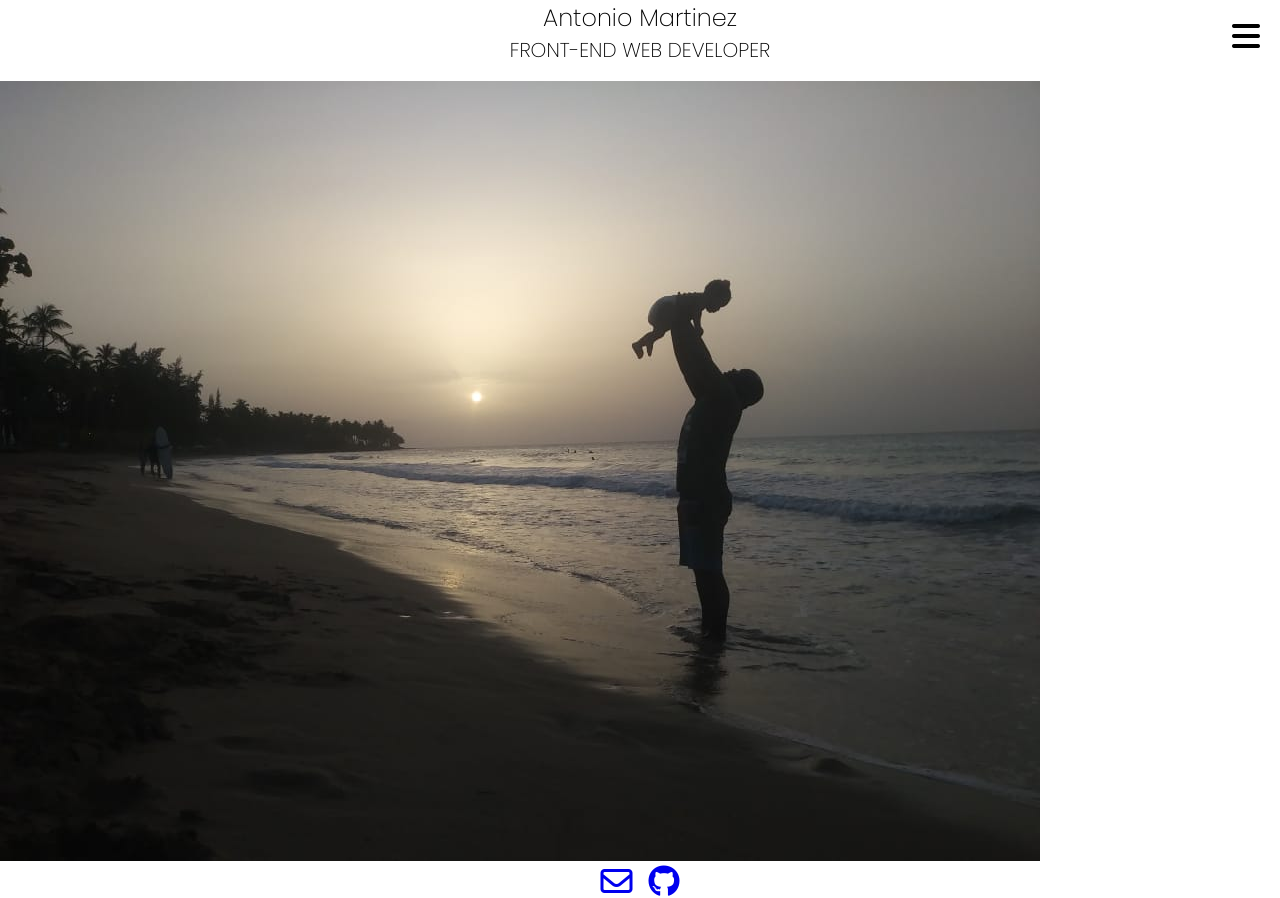
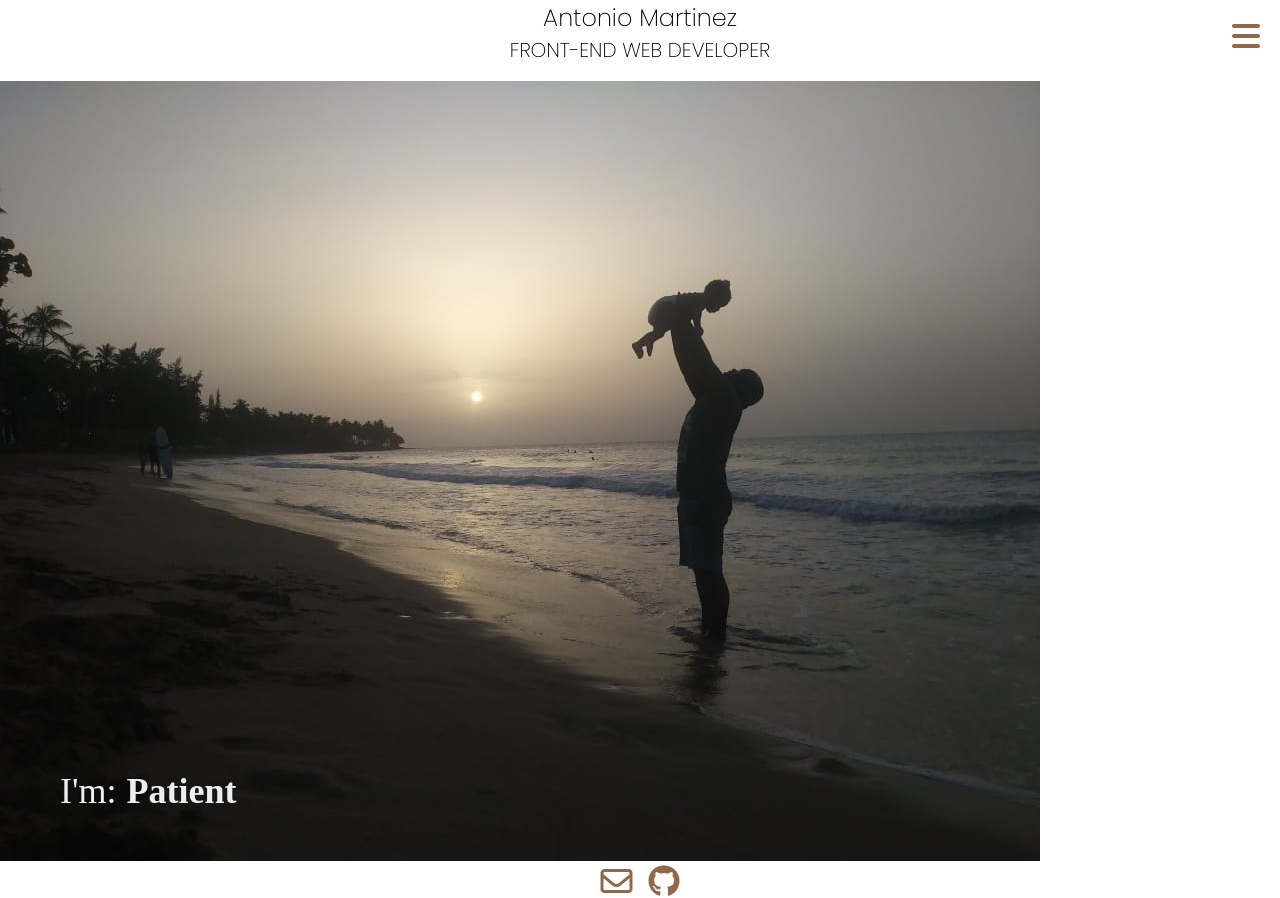
Before and after one commit to anthonymartz17/portfolio, a Vue app: page / in a window 1280 px wide. Built offline with nearby package versions, Linux system fonts and the light colour scheme.

Commit message:
added text animation to describe myself in 4 words

```diff
--- a/src/App.vue
+++ b/src/App.vue
@@ -5,6 +5,7 @@
       <!-- <div class="display-screen"> -->
           <img src="@/assets/sunset-simba.jpg" alt="home page image">
       <!-- </div> -->
+      <app-im-animation class="animation"></app-im-animation>
     </section>
     <section class="sect2">
       <header>
@@ -32,10 +33,12 @@
 <script>
 
 import Mainnav from '../src/components/Main-nav.vue';
+import IamAnimation from './components/IamAnimation.vue';
 
 export default {
   components:{
-    'app-main-nav': Mainnav
+    'app-main-nav': Mainnav,
+    'app-im-animation': IamAnimation,
   }
 }
 </script>
@@ -63,6 +66,7 @@ footer{
 
 }
 .sect1{
+  position: relative;
    order: 2;
   flex: 2;
   // background: $sunset-brown;
@@ -71,6 +75,11 @@ footer{
   }
   img{
     max-width: 100%;
+  }
+  .animation{
+    position: absolute;
+    bottom: 40px;
+    left: 60px;
   }
 }
 
@@ -85,6 +94,7 @@ i{
   position: absolute;
   top: 20px;
   right: 20px;
+  color: $sunset-brown;
 }
 
   h1{
--- a/src/assets/_shareable.scss
+++ b/src/assets/_shareable.scss
@@ -34,5 +34,6 @@ $sunset-brown: #91684A;
 
 a{
   text-decoration: none;
+  color: $sunset-brown;
 
 }
--- /dev/null
+++ b/src/components/IamAnimation.vue
@@ -0,0 +1,85 @@
+<template>
+<h4 class="wordCarousel">
+    <span>I'm:</span>
+    <div>
+        <!-- Use classes 2,3, or 4 to match the number of words -->
+        <ul class="flip4">
+            <li>Passionate!</li>
+            <li>Persistent</li>
+            <li>Patient</li>
+            <li>a risk-taker</li>
+        </ul>
+    </div>
+</h4>
+
+</template>
+
+<script>
+export default {
+
+}
+</script>
+
+<style lang= 'scss'>
+.wordCarousel {
+    font-size: 36px;
+    font-weight: 100;
+    color: #eee;
+    div {
+        overflow: hidden;
+        position: relative;
+        float: right;
+        height: 65px;
+        padding-top: 10px;
+        margin-top: -10px;
+        li {
+            font-family: Serif;
+            color: #eee;
+            font-weight: 700;
+            padding: 0 10px;
+            height: 45px;
+            margin-bottom: 45px;
+            display: block;
+        }
+    }
+}
+
+.flip2 { animation: flip2 6s cubic-bezier(0.23, 1, 0.32, 1.2) infinite; }
+.flip3 { animation: flip3 8s cubic-bezier(0.23, 1, 0.32, 1.2) infinite; }
+.flip4 { animation: flip4 10s cubic-bezier(0.23, 1, 0.32, 1.2) infinite; }
+
+@keyframes flip2 {
+    0% { margin-top: -180px; }
+    5% { margin-top: -90px;  }
+    50% { margin-top: -90px; }
+    55% { margin-top: 0px; }
+    99.99% { margin-top: 0px; }
+    100% { margin-top: -270px; }
+}
+
+@keyframes flip3 {
+    0% { margin-top: -270px; }
+    5% { margin-top: -180px; }
+    33% { margin-top: -180px; }
+    38% { margin-top: -90px; }
+    66% { margin-top: -90px; }
+    71% { margin-top: 0px; }
+    99.99% { margin-top: 0px; }
+    100% { margin-top: -270px; }
+}
+
+@keyframes flip4 {
+    0% { margin-top: -360px; }
+    5% { margin-top: -270px; }
+    25% { margin-top: -270px; }
+    30% { margin-top: -180px; }
+    50% { margin-top: -180px; }
+    55% { margin-top: -90px; }
+    75% { margin-top: -90px; }
+    80% { margin-top: 0px; }
+    99.99% { margin-top: 0px; }
+    100% { margin-top: -270px; }
+}
+
+
+</style>
--- a/src/components/Main-nav.vue
+++ b/src/components/Main-nav.vue
@@ -23,6 +23,6 @@ export default {
 }
 </script>
 
-<style>
+<style lang='scss'>
 
 </style>
```
